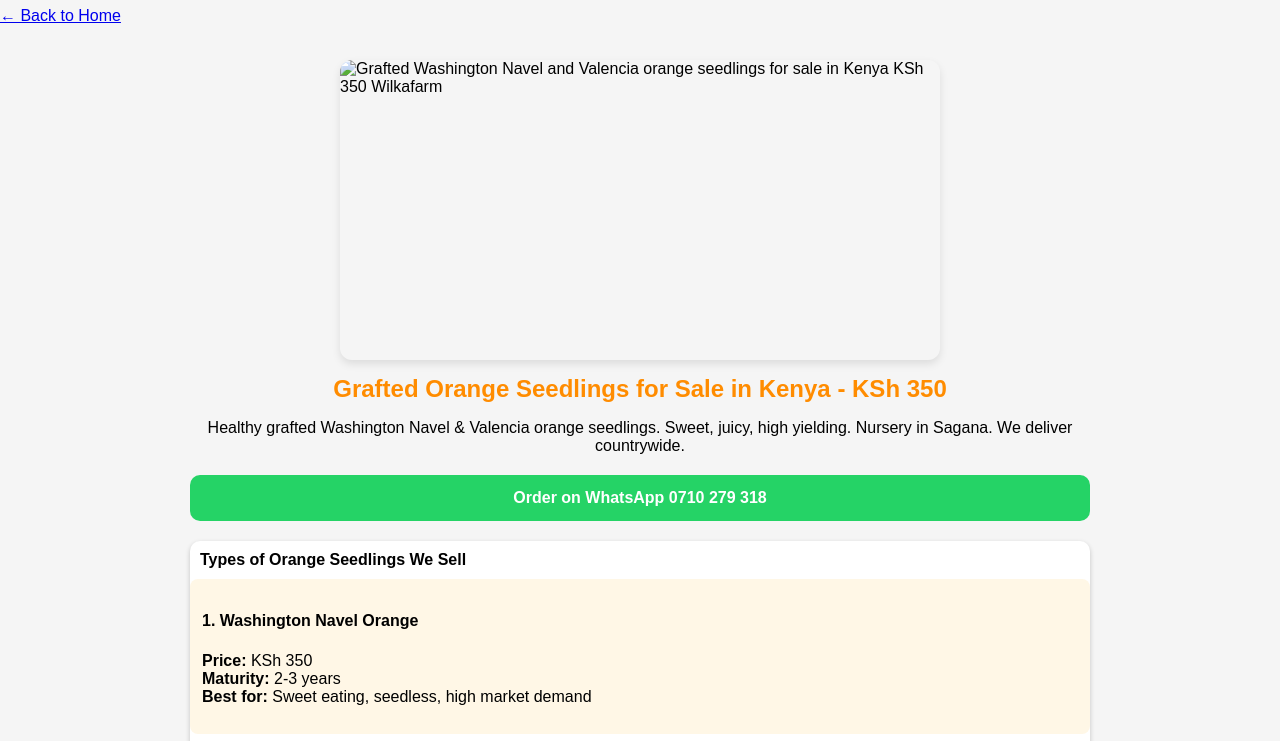
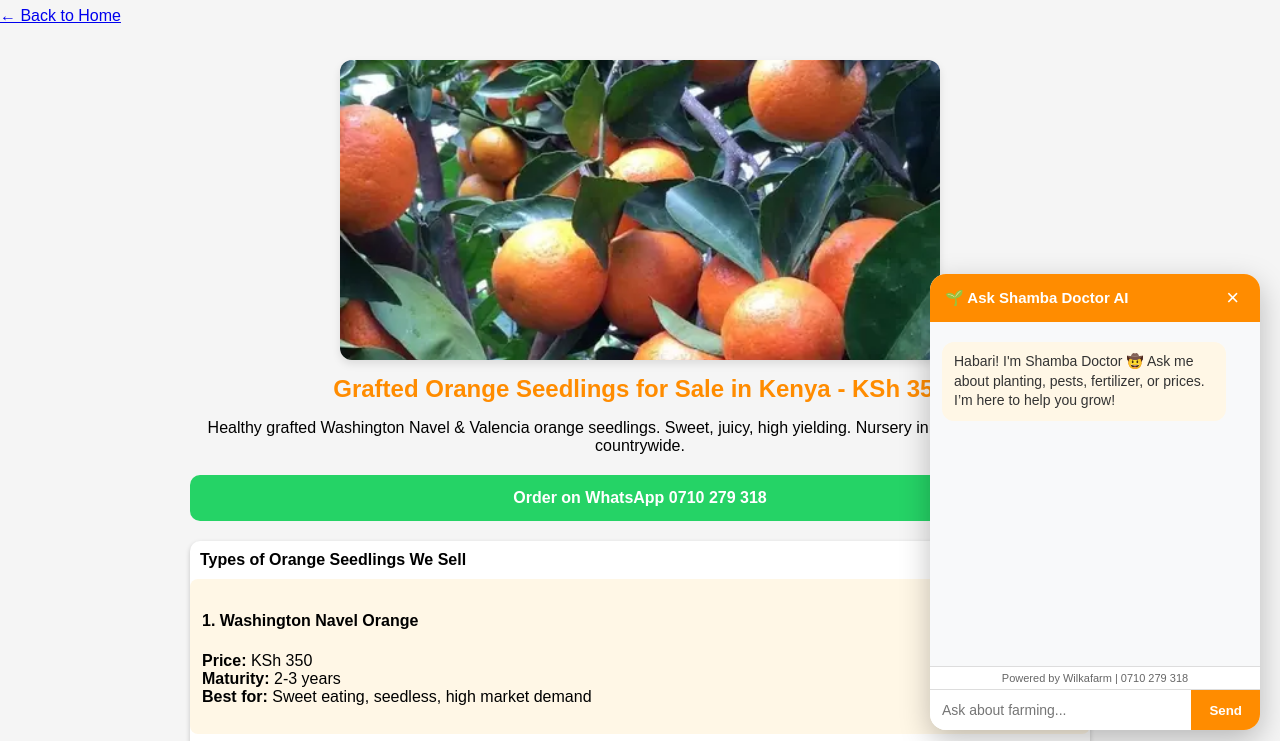
Before and after one commit to williamwakahiu-beep/wilkafarm5, a plain HTML site: page orange.html in a window 1280 px wide. Shown: the part 50-791 px from the top of the page. Drawn offline with Linux system fonts and the light colour scheme.

Commit message:
Update orange.html
Added chatbox SEO and customer testimonials.

```diff
--- a/orange.html
+++ b/orange.html
@@ -23,9 +23,12 @@
 </header>
 
 <div class="container">
- <img src="oranges.jpg" alt="Grafted Washington Navel and Valencia orange seedlings for sale in Kenya KSh 350 Wilkafarm" class="product-img">
+ <!-- IF IMAGE DOESN'T SHOW, CHANGE THIS TO avocado.jpg FOR TEST -->
+ <img src="orange.jpg" alt="Grafted Washington Navel and Valencia orange seedlings for sale in Kenya KSh 350 Wilkafarm" class="product-img">
+
   <h2 style="color:#ff8c00; margin-top:15px; text-align:center;">Grafted Orange Seedlings for Sale in Kenya - KSh 350</h2>
   <p style="text-align:center;">Healthy grafted Washington Navel & Valencia orange seedlings. Sweet, juicy, high yielding. Nursery in Sagana. We deliver countrywide.</p>
+
  <a href="https://wa.me/254710279318?text=Hello%20Wilkafarm%2C%20I%20want%20Orange%20seedlings" class="whatsapp-btn">Order on WhatsApp 0710 279 318</a>
 
   <div class="card" id="types">
@@ -36,7 +39,7 @@
 
   <div class="tip-card" style="background:#fff7e6; border-left: 4px solid #25D366;">
     <h3>🚚 Delivery & Payment</h3>
-    <p><b>We deliver:</b> Orange seedlings to Nairobi, Eldoret, Nakuru, Kisumu, Mombasa and all 47 counties in Kenya + We also do Exports<br><b>Delivery Cost:</b> Depends on quantity and location<br><b>Payment:</b> Full payment before delivery via M-Pesa Till.</p>
+    <p><b>We deliver:</b> Orange seedlings to Nairobi, Eldoret, Nakuru, Kisumu, Mombasa and all 47 counties in Kenya + We also do Exports<br><b>How:</b> Via G4S, Fargo, Bus Parcel<br><b>Delivery Cost:</b> Depends on quantity and location<br><b>Payment:</b> Full payment before delivery via M-Pesa Till.</p>
   </div>
 
   <h2 style="margin-top:40px; color:#ff8c00;">Complete Orange Farming Guide</h2>
@@ -57,6 +60,52 @@
   </div>
   <footer style="text-align:center; margin-top:40px; color:#666;"><p>Wilkafarm Fruit Seedlings | Sagana, Kenya | Call 0710 279 318</p></footer>
 </div>
-<!-- PASTE SAME SHAMBA CHATBOX CODE HERE -->
+
+<!-- FULL SHAMBA DOCTOR CHATBOX -->
+<style>
+#shamba-chat {position: fixed; bottom: 20px; right: 20px; width: 330px; max-width: 90%; background: white; border-radius: 16px; box-shadow: 0 10px 30px rgba(0,0,0,0.25); font-family: Arial, sans-serif; z-index: 9999; display: flex; flex-direction: column;}
+#shamba-header {background: #ff8c00; color: white; padding: 12px 15px; border-radius: 16px 16px 0 0; font-weight: bold; display: flex; justify-content: space-between; align-items: center; font-size: 15px;}
+#shamba-close {background: none; border: none; color: white; font-size: 22px; cursor: pointer; line-height: 1;}
+#shamba-body {display: flex; flex-direction: column;}
+#shamba-messages {height: 320px; overflow-y: auto; padding: 12px; background: #f8f9fa; font-size: 14px;}
+.shamba-msg {margin: 8px 0; padding: 10px 12px; border-radius: 12px; max-width: 85%; line-height: 1.4;}
+.user-msg {background: #ff8c00; color: white; margin-left: auto;}
+.bot-msg {background: #fff7e6; color: #333;}
+.bot-footer {font-size: 11px; color: #666; text-align: center; padding: 5px; border-top: 1px solid #ddd;}
+#shamba-input {display: flex; border-top: 1px solid #ddd;}
+#shamba-input input {flex: 1; border: none; padding: 12px; border-radius: 0 0 0 16px; outline: none; font-size: 14px;}
+#shamba-input button {background: #ff8c00; color: white; border: none; padding: 12px 18px; border-radius: 0 0 16px 0; cursor: pointer; font-weight: bold;}
+#shamba-bubble {position: fixed; bottom: 20px; right: 20px; width: 60px; height: 60px; background: #ff8c00; border-radius: 50%; display: none; justify-content: center; align-items: center; color: white; font-size: 28px; cursor: pointer; box-shadow: 0 4px 15px rgba(255,140,0,0.4); z-index: 9999;}
+@media(max-width: 480px){#shamba-chat {width: 90%; right: 5%;}}
+</style>
+
+<div id="shamba-chat">
+  <div id="shamba-header"><span>🌱 Ask Shamba Doctor AI</span><button id="shamba-close" onclick="toggleChat()">×</button></div>
+  <div id="shamba-body">
+    <div id="shamba-messages"><div class="shamba-msg bot-msg">Habari! I'm Shamba Doctor 🤠 Ask me about planting, pests, fertilizer, or prices. I’m here to help you grow!</div></div>
+    <div class="bot-footer">Powered by Wilkafarm | 0710 279 318</div>
+    <div id="shamba-input"><input type="text" id="shamba-question" placeholder="Ask about farming..."><button onclick="askShamba()">Send</button></div>
+  </div>
+</div>
+<div id="shamba-bubble" onclick="toggleChat()">💬</div>
+
+<script>
+function toggleChat() {
+  const chat = document.getElementById('shamba-chat');
+  const bubble = document.getElementById('shamba-bubble');
+  if(chat.style.display === 'none') {chat.style.display = 'flex';bubble.style.display = 'none';} else {chat.style.display = 'none';bubble.style.display = 'flex';}
+}
+function askShamba() {
+  const input = document.getElementById('shamba-question');const messages = document.getElementById('shamba-messages');const q = input.value.trim().toLowerCase();if(!q) return;
+  messages.innerHTML += `<div class="shamba-msg user-msg">${input.value}</div>`;input.value = '';
+  let answer = "Good question! For specific advice + photos, WhatsApp me directly on 0710 279 318. I respond fast 🌿";
+  if(q.includes('plant')) answer = "Planting oranges: Dig hole 2ft x 2ft, mix topsoil + manure. Spacing 6m x 6m. Plant at start of rains.";
+  else if(q.includes('price')) answer = "Current prices: Banana 150, Mango 300, Orange 350, Soursop 300, Macadamia 400, Avocado 250. We deliver countrywide!";
+  else if(q.includes('delivery')) answer = "We deliver all over Kenya + Export. Cost depends on quantity and location. Payment before delivery via M-Pesa.";
+  setTimeout(() => {messages.innerHTML += `<div class="shamba-msg bot-msg">${answer}</div>`;messages.scrollTop = messages.scrollHeight;}, 600);
+  messages.scrollTop = messages.scrollHeight;
+}
+document.getElementById('shamba-question').addEventListener('keypress', function(e) {if(e.key === 'Enter') askShamba();});
+</script>
 </body>
 </html>
```
